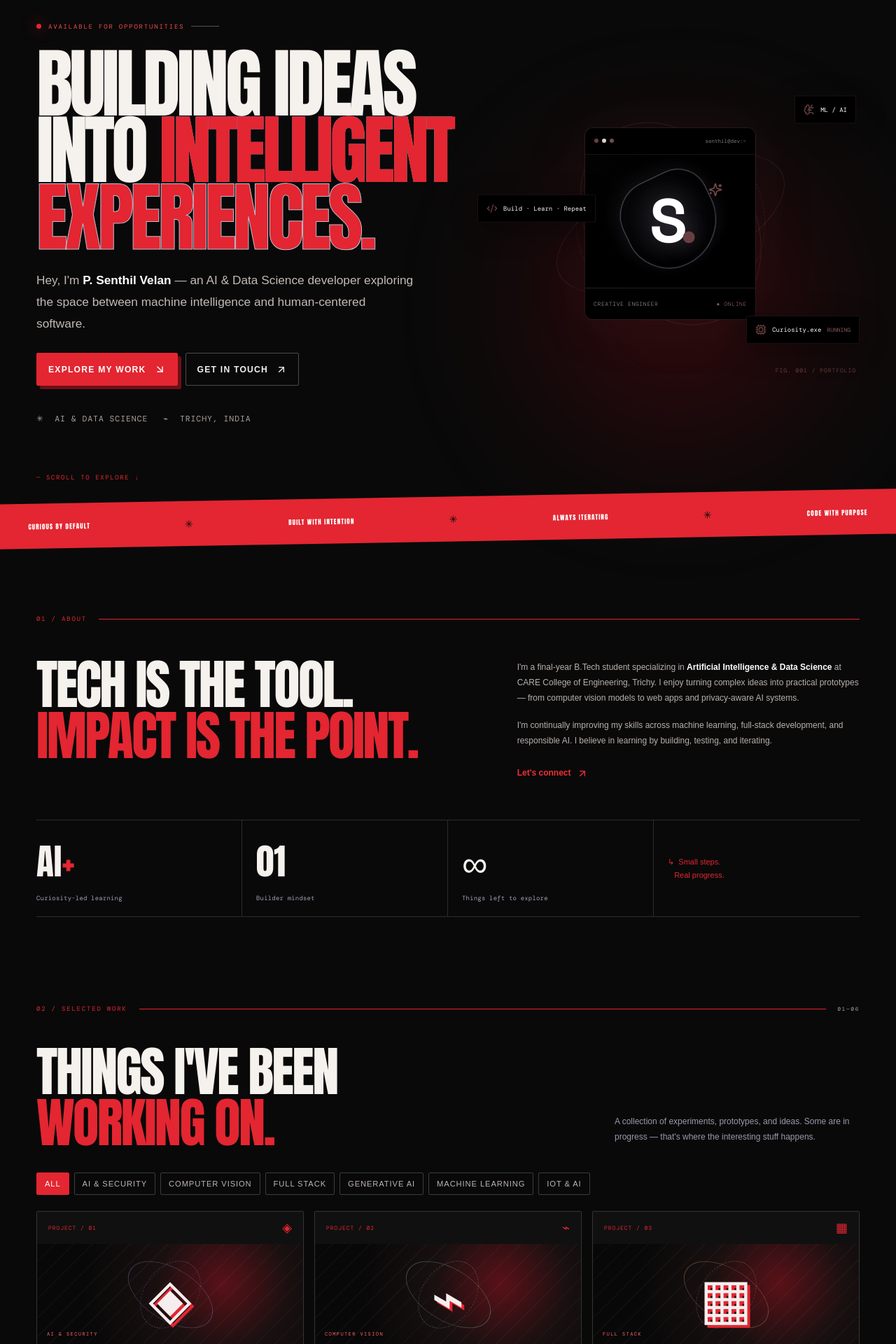
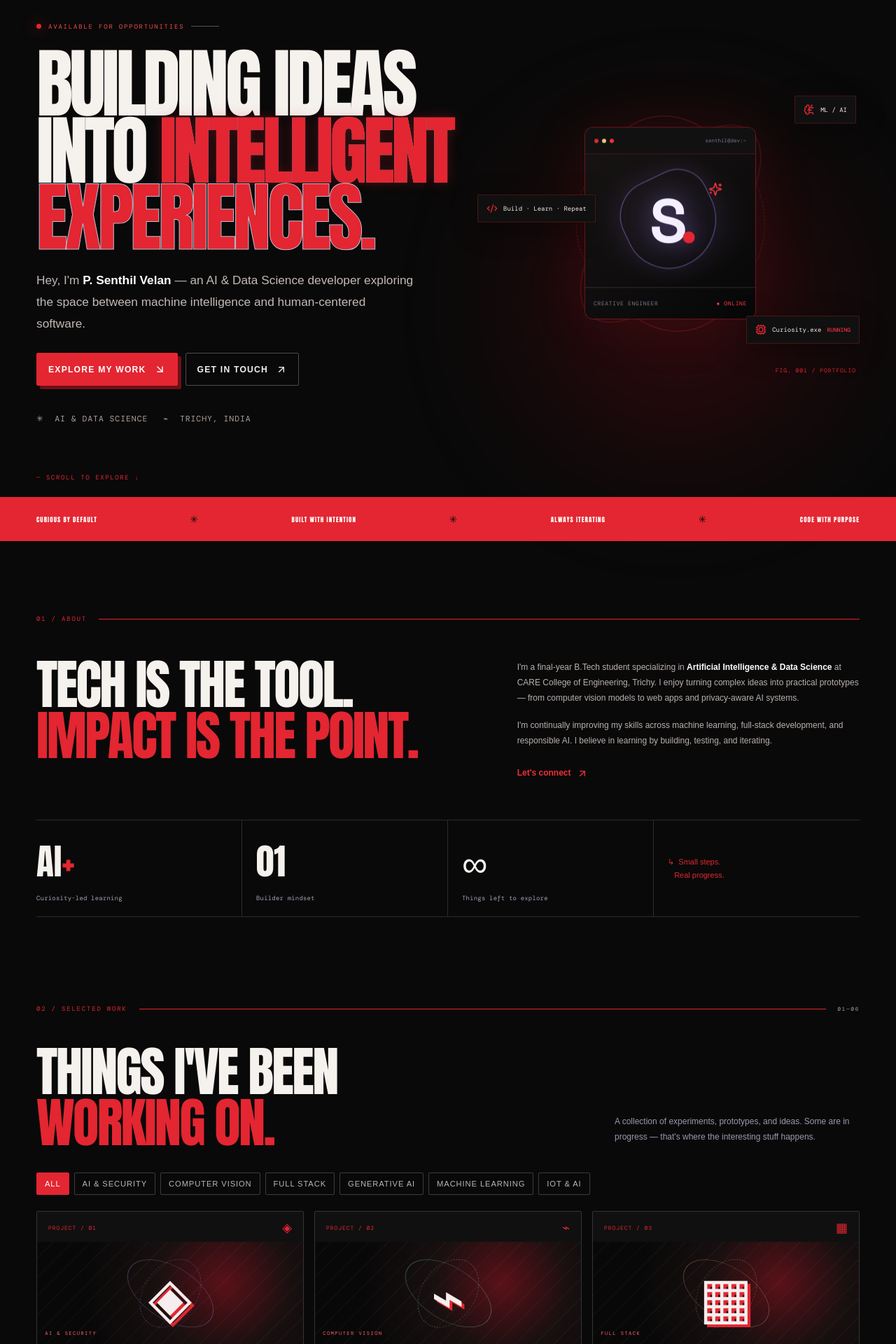
Before and after one commit to senthilp005/barath-portfolio, a React (Vite) app: page / in a window 1280 px wide. Shown: the part 160-2080 px from the top of the page at 70% size. Built offline with nearby package versions, Linux system fonts and the light colour scheme.

Commit message:
Add cinematic scroll transitions and 3D hover animations

```diff
--- a/src/styles.css
+++ b/src/styles.css
@@ -106,3 +106,49 @@
 .social a{border:1px solid #ffffff30;border-radius:2px}
 .social a:hover{background:#e32631;border-color:#e32631}
 @media(max-width:760px){.hero{min-height:auto;padding-top:100px;padding-bottom:80px}.hero h1{font-size:clamp(3.5rem,15vw,6rem)}.art{min-height:400px}.ticker{font-size:.8rem}.contact-panel{padding:30px 22px}.code-art{display:none}}
+
+
+/* Motion pass: cinematic entrances, scroll reveals, and real 3D depth */
+html{scroll-behavior:smooth;scroll-padding-top:90px}
+body{perspective:1200px}
+.reveal{opacity:0;transform:translate3d(0,42px,0) rotateX(4deg);filter:blur(5px);transition:opacity .8s cubic-bezier(.2,.7,.2,1),transform .9s cubic-bezier(.2,.7,.2,1),filter .8s ease;transition-delay:var(--reveal-delay,0ms);transform-origin:50% 100%}
+.reveal.is-visible{opacity:1;transform:translate3d(0,0,0) rotateX(0);filter:blur(0)}
+.hero-copy.reveal{transform:translate3d(-50px,18px,0);transition-duration:1.1s}
+.hero-copy.reveal.is-visible{transform:translate3d(0,0,0)}
+.art.reveal{transform:translate3d(55px,0,0) rotateY(-12deg);transform-origin:left center}
+.art.reveal.is-visible{transform:translate3d(0,0,0) rotateY(0)}
+.hero h1{animation:titleDrop 1s cubic-bezier(.16,1,.3,1) both}
+.hero h1 b{display:inline-block;animation:redPulse 4s ease-in-out 1s infinite alternate}
+@keyframes titleDrop{from{opacity:0;transform:translateY(55px) skewY(4deg);filter:blur(12px)}to{opacity:1;transform:translateY(0) skewY(0);filter:blur(0)}}
+@keyframes redPulse{from{text-shadow:0 0 0 #e3263100}to{text-shadow:0 0 26px #e3263160}}
+.art .core{transform-style:preserve-3d;animation:coreFloat 6s ease-in-out infinite}
+.art .monogram{transform:translateZ(35px);text-shadow:5px 6px 0 #e32631,0 0 35px #e3263135}
+.art .orbit{animation:orbitSpin 18s linear infinite}
+.art .ob{animation-direction:reverse;animation-duration:24s}
+.art .oc{animation-duration:30s}
+.float-chip{transition:transform .4s ease,box-shadow .4s ease}
+.float-chip:hover{transform:translateZ(24px) rotate(-3deg) scale(1.06);box-shadow:0 12px 35px #e3263128}
+@keyframes coreFloat{0%,100%{transform:translateY(0) rotateX(0) rotateY(0)}50%{transform:translateY(-10px) rotateX(2deg) rotateY(-2deg)}}
+@keyframes orbitSpin{from{transform:rotate(0deg)}to{transform:rotate(360deg)}}
+.project{transform-style:preserve-3d;perspective:900px;transition:transform .55s cubic-bezier(.2,.8,.2,1),border-color .35s,box-shadow .4s}
+.project:hover{transform:translateY(-10px) rotateX(3deg) rotateY(-2deg);box-shadow:12px 18px 0 #e3263118,0 25px 55px #0009}
+.project .visual{transform:translateZ(14px);overflow:hidden}
+.project .visual b{transition:transform .6s cubic-bezier(.2,.8,.2,1),text-shadow .5s}
+.project:hover .visual b{transform:translateZ(38px) rotate(-8deg) scale(1.16);text-shadow:8px 9px 0 #e32631,0 0 35px #e3263180}
+.project .project-body{transform:translateZ(8px)}
+.project .visual:before{content:"";position:absolute;inset:-60%;background:linear-gradient(110deg,transparent 40%,#ffffff12 48%,#e3263128 52%,transparent 60%);transform:translateX(-55%) rotate(8deg);transition:transform .9s ease}
+.project:hover .visual:before{transform:translateX(55%) rotate(8deg)}
+.btn,.nav-cta,.filters button,.social a{transition:transform .25s ease,background .25s ease,border-color .25s ease,box-shadow .25s ease}
+.btn:active,.filters button:active{transform:scale(.97)}
+.skill-card{transform-style:preserve-3d;transition:transform .5s ease,box-shadow .5s ease}
+.skill-card:hover{transform:perspective(900px) rotateY(5deg) rotateX(2deg) translateY(-5px);box-shadow:12px 12px 0 #e3263120}
+.skill-card h3{transform:translateZ(18px)}
+.skill-row>div span{transition:transform .25s ease,border-color .25s ease,background .25s ease}
+.skill-row>div span:hover{transform:translateY(-4px) rotateX(8deg);border-color:#e32631;background:#e3263115}
+.contact-panel{transform-style:preserve-3d;overflow:hidden;position:relative}
+.contact-panel:after{content:"";position:absolute;inset:0;pointer-events:none;background:linear-gradient(115deg,transparent 30%,#ffffff0a 48%,#e3263114 52%,transparent 70%);transform:translateX(-100%);transition:transform 1.1s ease}
+.contact-panel:hover:after{transform:translateX(100%)}
+.ticker{animation:tickerSlide 28s linear infinite}
+@keyframes tickerSlide{from{background-position:0 0}to{background-position:1000px 0}}
+@media(prefers-reduced-motion:reduce){*,*::before,*::after{animation-duration:.01ms!important;animation-iteration-count:1!important;scroll-behavior:auto!important;transition-duration:.01ms!important}.reveal{opacity:1;transform:none;filter:none}}
+@media(max-width:760px){.art.reveal,.hero-copy.reveal{transform:translateY(24px)}.art.reveal.is-visible,.hero-copy.reveal.is-visible{transform:none}.project:hover{transform:translateY(-4px)}}
```
